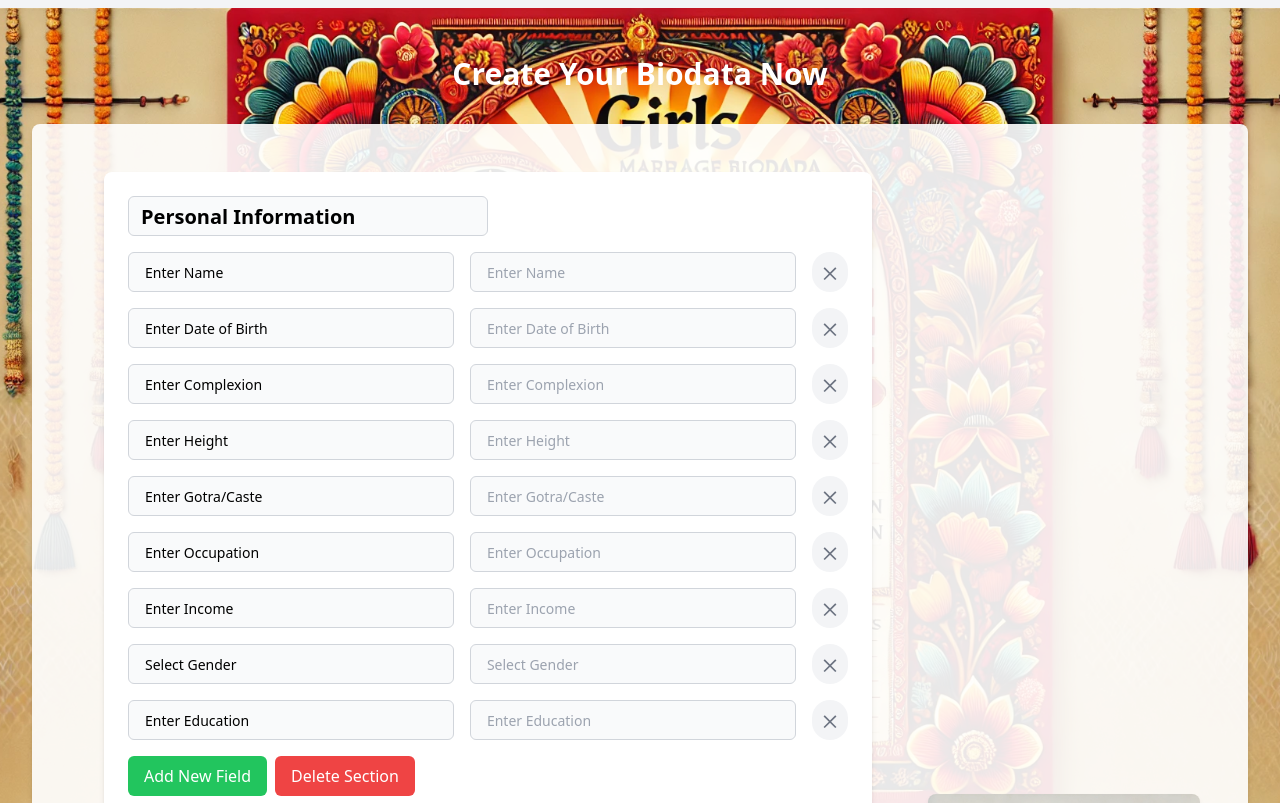
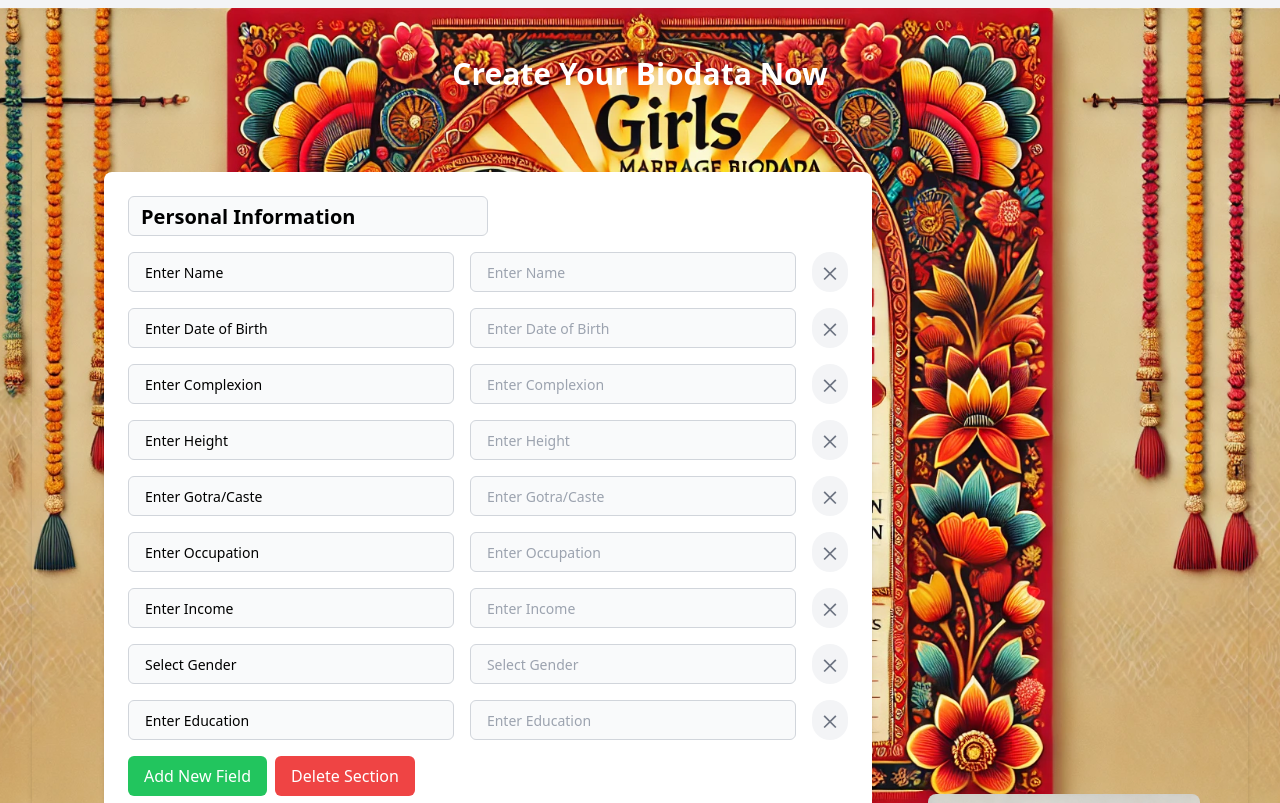
Before and after one commit to sagartiwari5030/marriagebiodata, a React (Vite) app: page / in a window 1280 px wide. Shown: the part 920-1723 px from the top of the page. Built offline with nearby package versions, Linux system fonts and the light colour scheme.

Commit message:
color remove

```diff
--- a/src/Pages/Home.jsx
+++ b/src/Pages/Home.jsx
@@ -91,7 +91,7 @@ const Home = () => {
   <h2 className="text-3xl font-bold text-center mb-8 text-white">Create Your Biodata Now</h2>
 
   {/* Flex Container for Form and Image */}
-  <div className="flex flex-col md:flex-row items-center justify-between rounded-lg shadow-md p-6 md:p-12 bg-white bg-opacity-90 space-y-6 md:space-y-0">
+  <div className="flex flex-col md:flex-row items-center justify-between rounded-lg shadow-md p-6 md:p-12 bg-opacity-90 space-y-6 md:space-y-0">
 
     {/* 3/4 Width for Form */}
     <div className="w-full md:w-3/4 md:mr-8">
```
